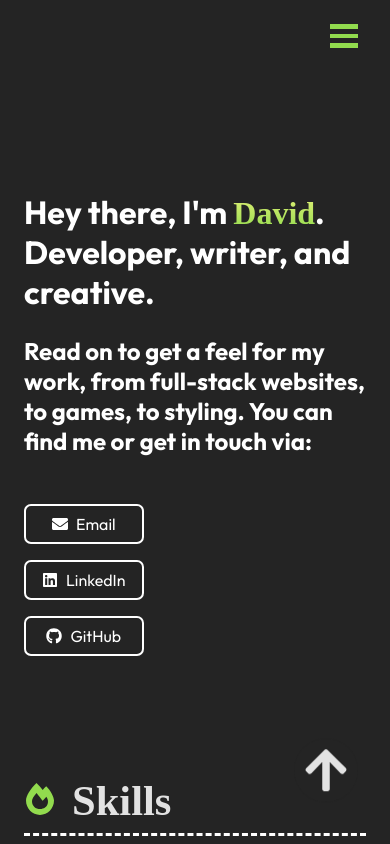
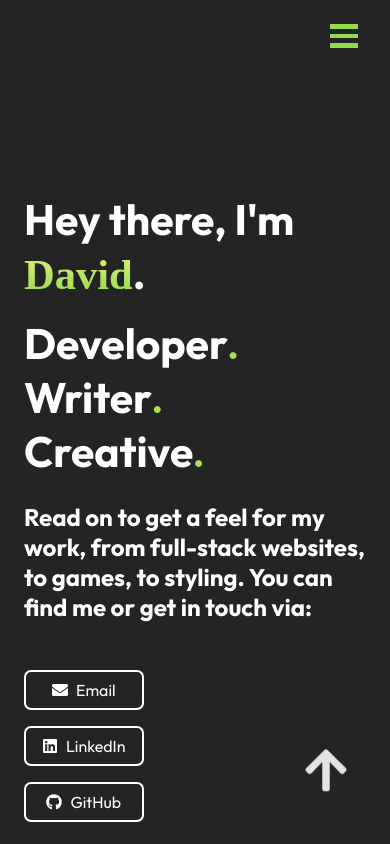
Before and after one commit to david-millett/david-millett.github.io, a React (Vite) app: page / in a window 390 px wide. Shown: the top 844 px of the page. Built offline with nearby package versions, Linux system fonts and the light colour scheme; a web font is replaced by a local one.

Commit message:
mobile version styling

```diff
--- a/src/components/AboutMe/AboutMe.module.scss
+++ b/src/components/AboutMe/AboutMe.module.scss
@@ -34,10 +34,10 @@
             display: flex;
             p {
                 // opacity: 1;
-                animation: psst 1s;
+                animation: psst 1.2s;
                 @keyframes psst {
                     // 0% {opacity: 0;}
-                    50% {opacity: 1;}
+                    100% {opacity: 1;}
                     // 100% {opacity: 0;}
                 }
             }
--- a/src/components/Banner/Banner.jsx
+++ b/src/components/Banner/Banner.jsx
@@ -8,7 +8,11 @@ const Banner = () => {
     return (
         <main className={styles.container}>
             <h1>Hey there, I'm <span>David</span>.</h1>
-            <h1>Developer, writer, and creative.</h1>
+            <div className={styles.subhead}>
+                    <h1>Developer<span>.</span></h1>
+                    <h1>Writer<span>.</span></h1>
+                    <h1>Creative<span>.</span></h1>
+            </div>
             <h2>Read on to get a feel for my work, from full-stack websites, to games, to styling. You can find me or get in touch via:</h2>
             <ul>
                 <Buttons />
--- a/src/components/Banner/Banner.module.scss
+++ b/src/components/Banner/Banner.module.scss
@@ -9,6 +9,11 @@ $lime-main: rgb(146, 219, 78);
     // margin: 0 auto;
     padding: 7.5rem 1.5em 0 1.5rem;
 
+    .subhead {
+        display: flex;
+        flex-wrap: wrap;
+        gap: 0.5rem;
+    }
 
     h2 {
         margin: 1em 0 2em 0;
@@ -22,9 +27,16 @@ $lime-main: rgb(146, 219, 78);
         display: flex;
     }
 
+
+
     @media (max-width: 500px) {
         h1 {
-            font-size: 2rem;
+            // font-size: 2rem;
+        }
+        .subhead {
+            flex-direction: column;
+        padding-top: 1rem;
+            gap: 0;
         }
     }
 }
--- a/src/components/ContactMe/ContactMe.jsx
+++ b/src/components/ContactMe/ContactMe.jsx
@@ -11,7 +11,7 @@ const ContactMe = () => {
     return (
         <main className={styles.container}>
             <div className="headingIntro">
-                <h1 id='contact'><span className='logo'><FaRegAddressCard /></span>Get in touch!</h1>
+                <h1 id='contact'><span className='logo'><FaRegAddressCard /></span>Contact</h1>
             </div>
             <p className="introLine">It was so nice to have you here! Want to get in touch? Zip over an email or find me on LinkedIn and GitHub!</p>
             <ul>
--- a/src/components/Experience/Experience.jsx
+++ b/src/components/Experience/Experience.jsx
@@ -16,7 +16,7 @@ const cv = [
     {
         role: 'Communications & Media Officer',
         company: 'Ravensbourne University London',
-        location: 'London, UK',
+        location: 'UK',
         startDate: 'Dec 2020',
         endDate: 'Aug 2024',
         description: 'Managed, wrote, and designed internal and external communications for a creative university. Coordinated responses to adverse events and PR crises and developed a design process for digital screens to transform on-site communications and establish our identity to visitors.',
--- a/src/components/Experience/Experience.module.scss
+++ b/src/components/Experience/Experience.module.scss
@@ -29,6 +29,9 @@ $lime-main: rgb(146, 219, 78);
 .heading {
     display: flex;
     justify-content: space-between;
+    @media (max-width: 500px) {
+        flex-direction: column;
+    }
 }
 
 .line {
--- a/src/components/Skills/Skills.module.scss
+++ b/src/components/Skills/Skills.module.scss
@@ -35,7 +35,7 @@ $skillFour: rgb(146, 219, 78);
         // transform: translateY(-2px);
         animation: jiggle 0.2s;
         @keyframes jiggle {
-            50% {transform: translateY(1px);}
+            50% {transform: translateY(-2px);}
         }
 
         // .icon {
```
